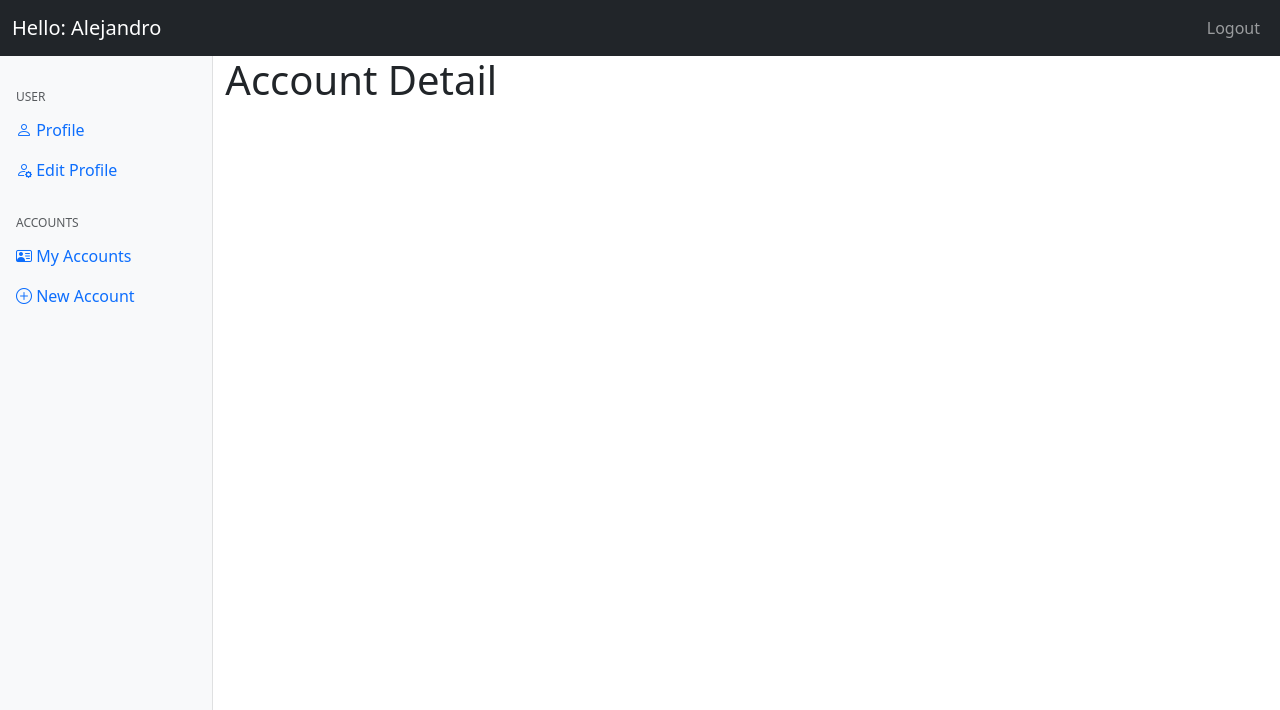
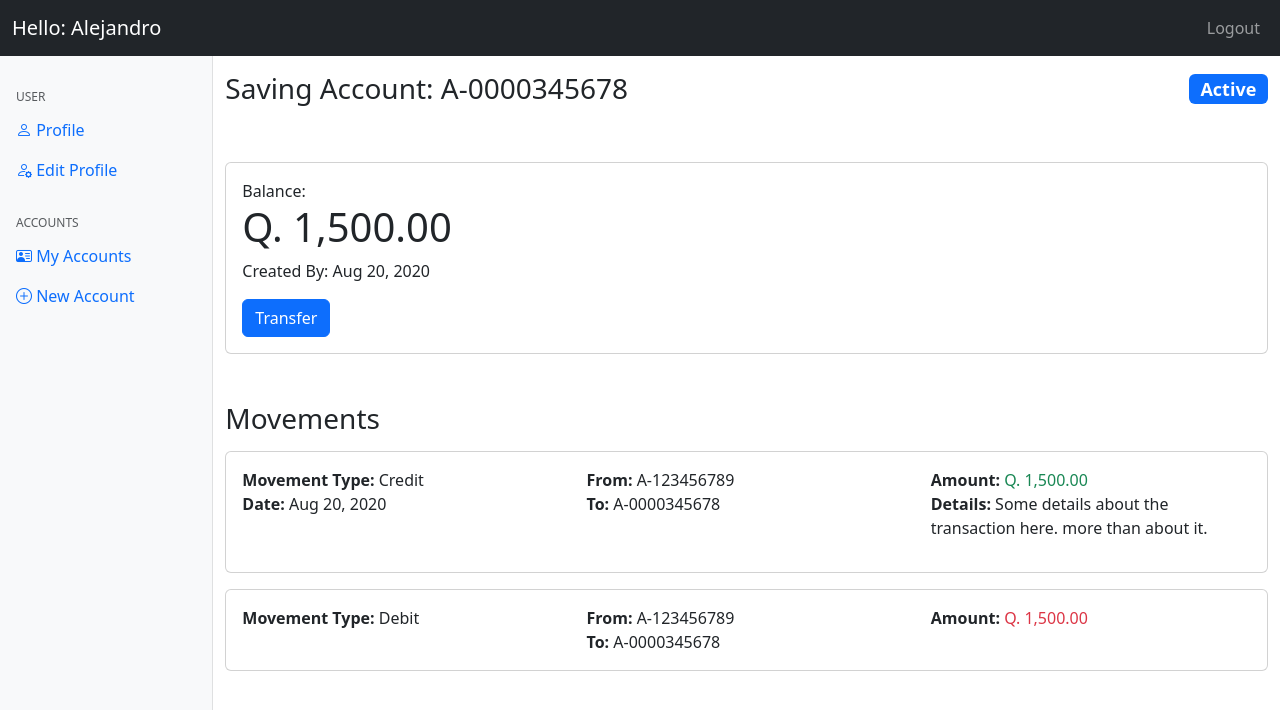
Before and after one commit to AleejandroReyna/new-bank-app, a React (Create React App) app: page /accounts/1 in a window 1280 px wide. Shown: the top 710 px of the page. Built offline with nearby package versions, Linux system fonts and the light colour scheme.

Commit message:
account-detail: Added base account detail layout
Added basic mock for transactions

```diff
--- a/src/screens/Accounts/Detail/_Detail.tsx
+++ b/src/screens/Accounts/Detail/_Detail.tsx
@@ -1 +1,58 @@
-export const Detail = () => <h1>Account Detail</h1>
+// Dependencies
+import { Link } from "react-router-dom"
+
+// UI Components
+import { AppTitle } from "../../../components/common/AppTitle"
+import { Button, Container, Row, Col, Badge, Card } from "react-bootstrap"
+
+export const Detail = () => {
+  return (
+    <>
+      <AppTitle title={`Saving Account: A-0000345678`}>
+        <h4><Badge bg="primary">Active</Badge></h4>
+      </AppTitle>
+      <Card className="mt-5">
+        <Card.Body>
+          <span>Balance: </span>
+          <h1>Q. 1,500.00</h1>
+          <p>Created By: Aug 20, 2020</p>
+          <Button>Transfer</Button>
+        </Card.Body>
+      </Card>
+      <h3 className="mt-5">Movements</h3>
+      <Card className="mt-3">
+        <Card.Body>
+          <Row>
+            <Col>
+              <strong>Movement Type: </strong><span>Credit</span><br />
+              <strong>Date: </strong><span>Aug 20, 2020</span>
+              </Col>
+            <Col>
+              <strong>From: </strong><span>A-123456789</span><br />
+              <strong>To: </strong><span>A-0000345678</span>
+            </Col>
+            <Col>
+              <strong>Amount: </strong><span className="text-success">Q. 1,500.00</span><br />
+              <p><strong>Details: </strong>Some details about the transaction here. more than about it.</p>
+            </Col>
+          </Row>
+        </Card.Body>
+      </Card>
+
+      <Card  className="mt-3">
+        <Card.Body>
+          <Row>
+            <Col><strong>Movement Type: </strong><span>Debit</span></Col>
+            <Col>
+              <strong>From: </strong><span>A-123456789</span><br />
+              <strong>To: </strong><span>A-0000345678</span>
+            </Col>
+            <Col>
+              <strong>Amount: </strong><span className="text-danger">Q. 1,500.00</span>
+            </Col>
+          </Row>
+        </Card.Body>
+      </Card>
+    </>
+  )
+}
```
